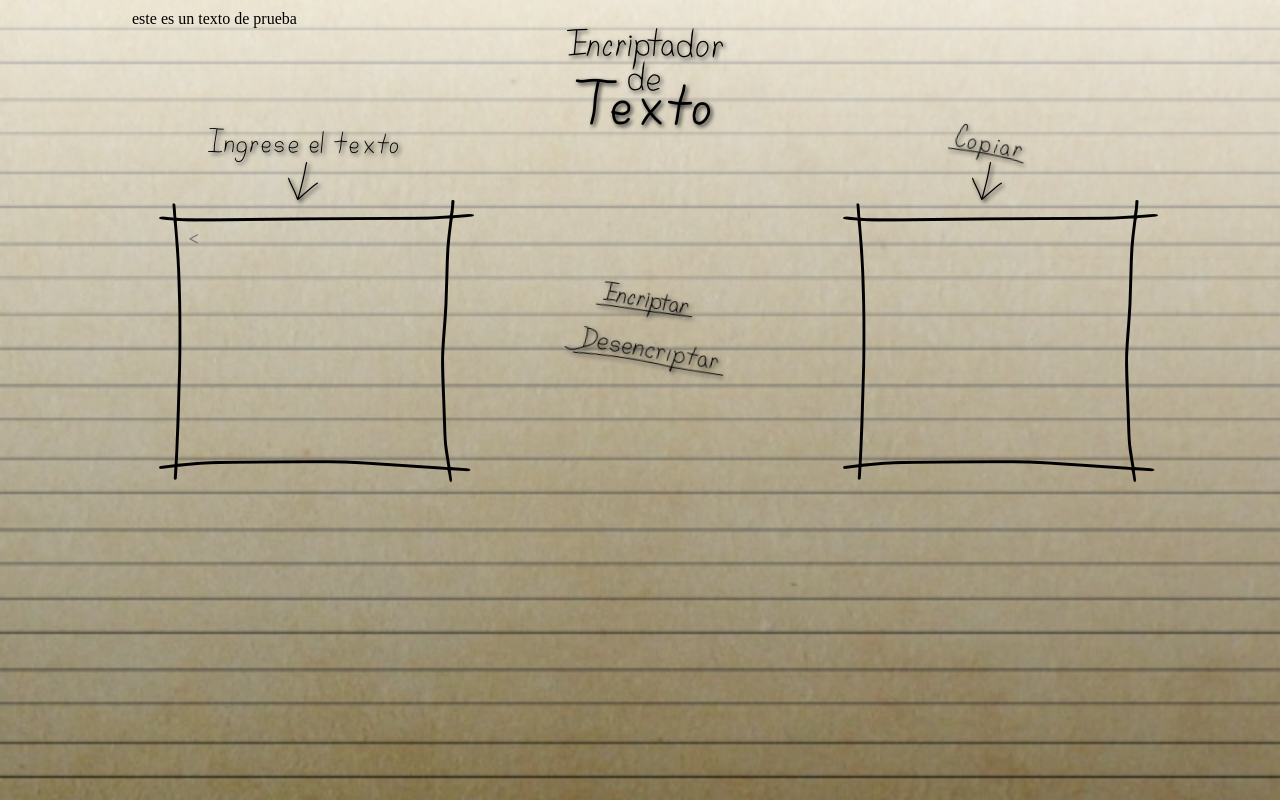
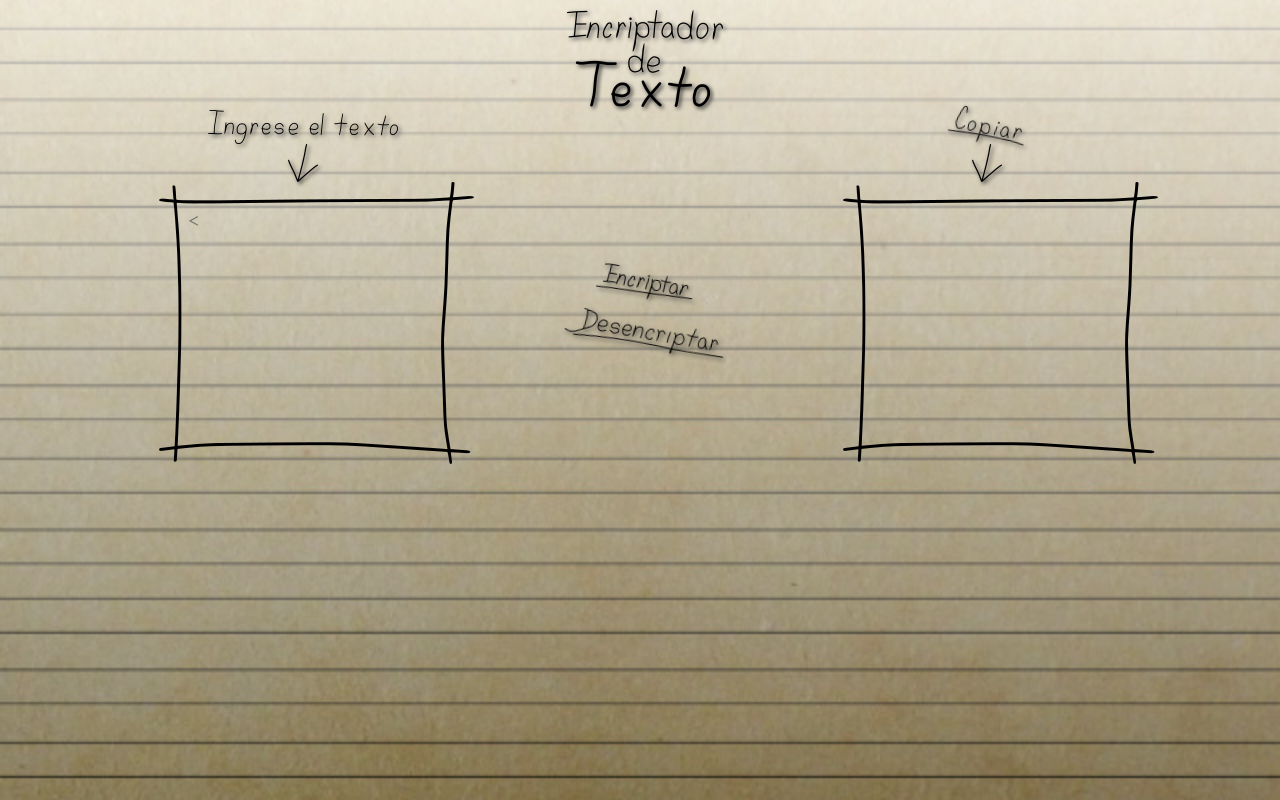
Before and after one commit to mariormolano/ONE_Challenge, a plain HTML site: page index.html in a window 1280 px wide. Drawn offline with Linux system fonts and the light colour scheme.

Commit message:
removido el texto de prueba

```diff
--- a/index.html
+++ b/index.html
@@ -12,7 +12,6 @@
     </head>
 
     <body onload="enfocar_texto()">
-	este es un texto de prueba
         <header>
             <img src="./images/header.png" alt="header">
         </header>
```
